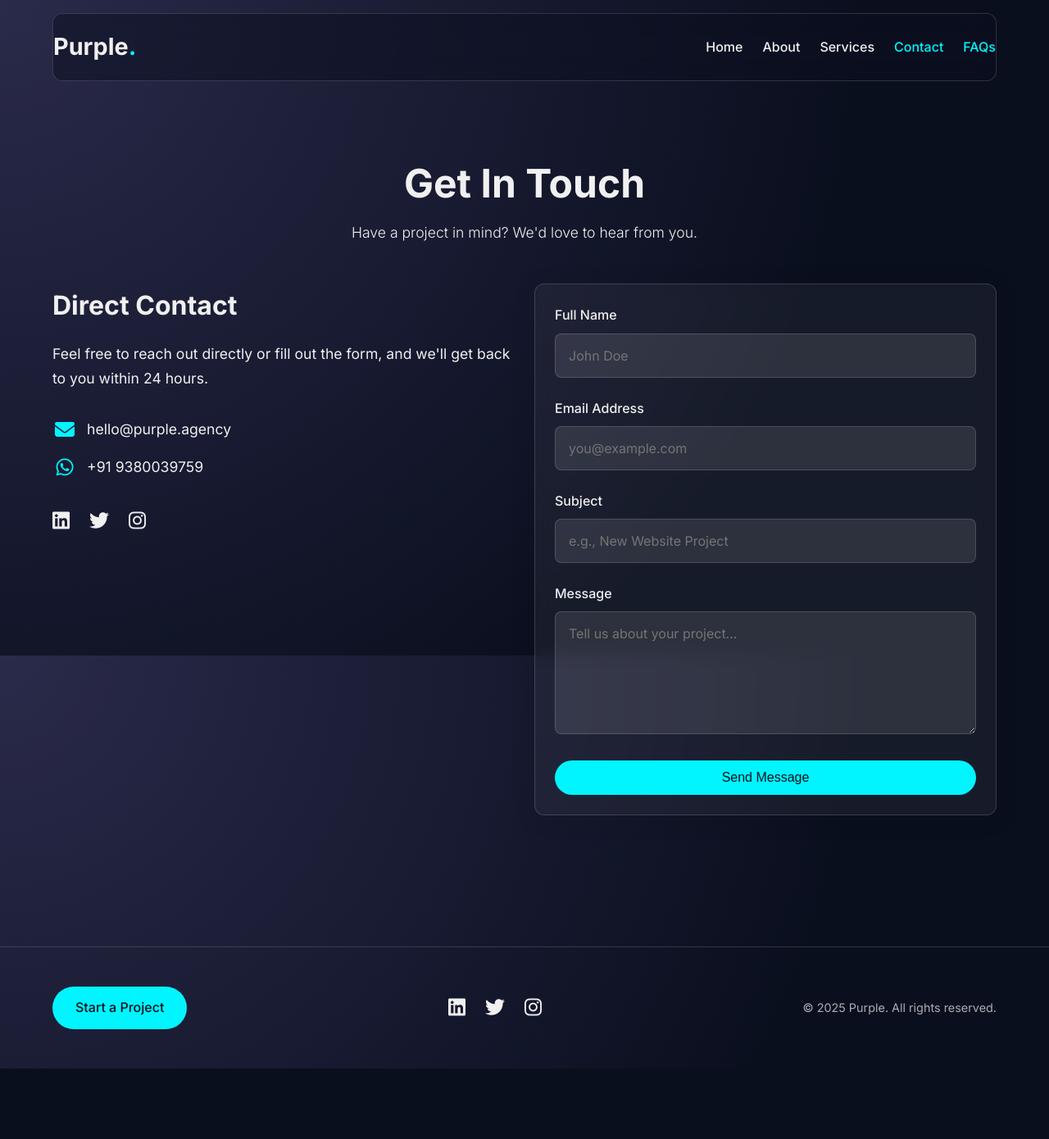
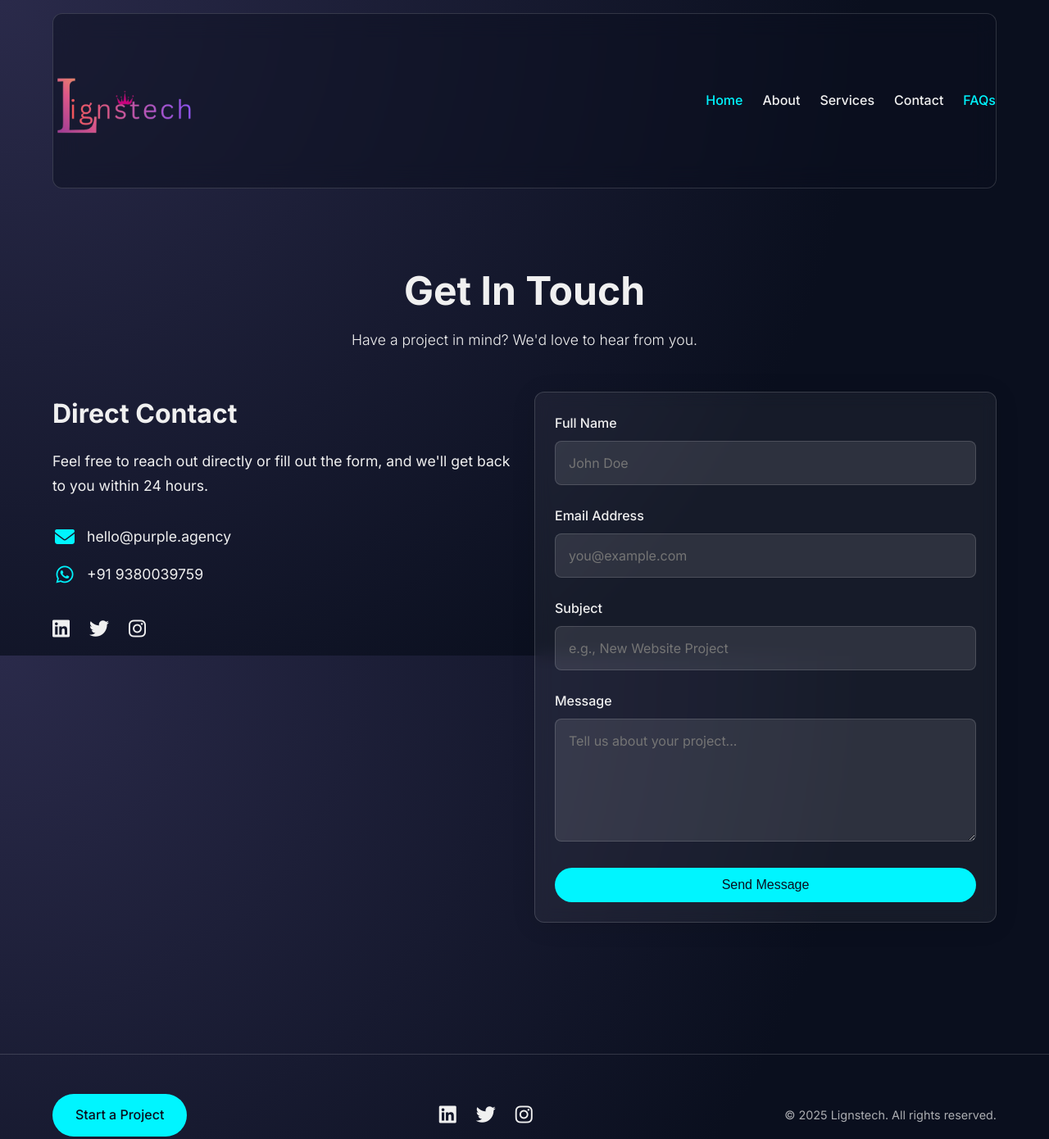
Before and after one commit to Prof-11Saqib/agency-website, a plain HTML site: page contact.html in a window 1280 px wide. Shown: the top 1390 px of the page at 82% size. Before the commit the page ends 1304 px from the top, so only its background shows below. Drawn offline with Linux system fonts and the light colour scheme.

Commit message:
Revise contact.html with logo and copyright changes
Updated contact page with new logo and footer copyright.

```diff
--- a/contact.html
+++ b/contact.html
@@ -12,19 +12,18 @@
   <header class="header">
     <div class="container">
       <nav class="nav">
-        <a href="index.html" class="nav__logo">Purple<span class="accent-text">.</span></a>
-        <ul class="nav__menu">
-          <li><a href="index.html" class="nav__link">Home</a></li>
+  <a href="index.html" class="nav__logo">
+    <img src="logo.png" alt="Logo" class="logo-img">
+  </a>
+  <ul class="nav__menu">
+    <!-- your menu items here -->
+    <li><a href="index.html" class="nav__link active">Home</a></li>
           <li><a href="about.html" class="nav__link">About</a></li>
-          <li><a href="services.html" class="nav__link">Services</a></li>
-          <!-- <li><a href="portfolio.html" class="nav__link">Portfolio</a></li> -->
-          <li><a href="contact.html" class="nav__link active">Contact</a></li>
+          <li><a href="services.html" class="nav__link">Services</a></li> <!-- <li><a href="portfolio.html" class="nav__link">Portfolio</a></li> -->
+          <li><a href="contact.html" class="nav__link">Contact</a></li>
           <li><a href="faq.html" class="nav__link active">FAQs</a></li>
-        </ul>
-        <div class="nav__toggle">
-          <i class="fas fa-bars"></i>
-        </div>
-      </nav>
+
+</nav>
     </div>
   </header>
 
@@ -95,7 +94,7 @@
         <li><a href="#"><i class="fab fa-twitter"></i></a></li>
         <li><a href="#"><i class="fab fa-instagram"></i></a></li>
       </ul>
-      <p class="footer__copyright">&copy; 2025 Purple. All rights reserved.</p>
+      <p class="footer__copyright">&copy; 2025 Lignstech. All rights reserved.</p>
     </div>
   </footer>
 
```
